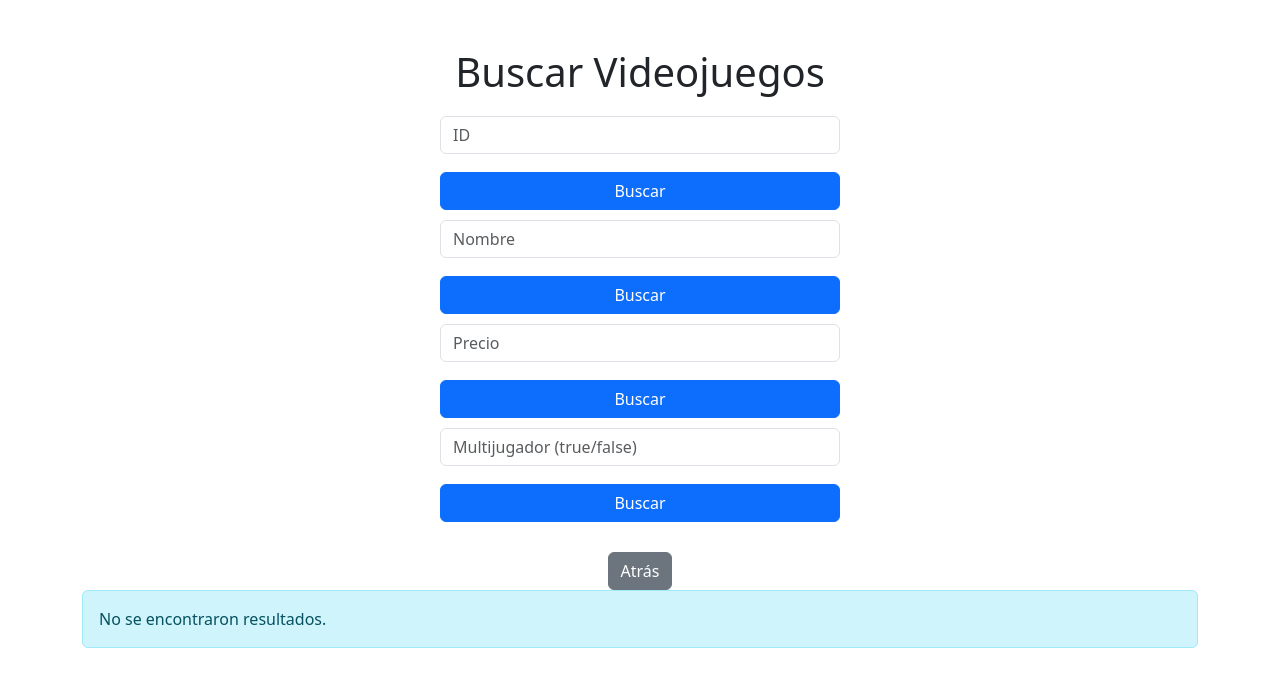
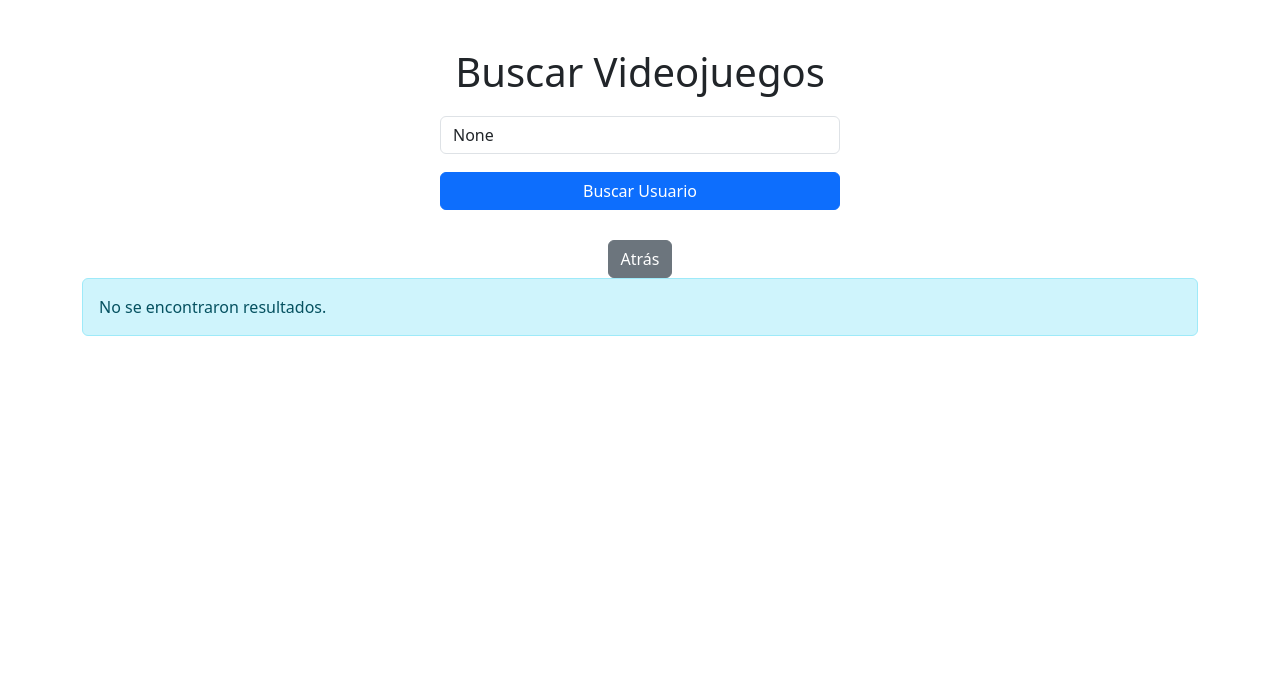
Before and after one commit to Konan03/Cliente2Django, a Django app: page /videojuego/searchV/ in a window 1280 px wide. Shown: the part 56-743 px from the top of the page. Run offline with Django 5.2, Linux system fonts and the light colour scheme; data that the repository does not hold is empty; some libraries are stand-ins or nearby versions.

Commit message:
fix search videojuegos

```diff
--- a/crudApp/templates/crudApp/CrudVideojuego/CreateV.html
+++ b/crudApp/templates/crudApp/CrudVideojuego/CreateV.html
@@ -75,6 +75,9 @@
     </div>
 
     {% if usuario %}
+    <div class="alert alert-info text-center">
+        <strong>Usuario encontrado:</strong> {{ usuario_nombre }}
+    </div>
     <div class="mb-3 d-flex justify-content-center">
         <form method="POST">
             {% csrf_token %}
--- a/crudApp/templates/crudApp/CrudVideojuego/DeleteV.html
+++ b/crudApp/templates/crudApp/CrudVideojuego/DeleteV.html
@@ -56,6 +56,10 @@
     </div>
 
     {% if usuario %}
+    <div class="alert alert-info text-center">
+        <strong>Usuario encontrado:</strong> {{ usuario_nombre }}
+    </div>
+
     <!-- Formulario para buscar videojuego -->
     <div class="search-container">
         <form action="{% url 'delete_videojuego' %}" method="GET">
--- a/crudApp/templates/crudApp/CrudVideojuego/SearchV.html
+++ b/crudApp/templates/crudApp/CrudVideojuego/SearchV.html
@@ -3,7 +3,6 @@
 <head>
     <meta charset="UTF-8">
     <title>Buscar Videojuegos</title>
-    <!-- Bootstrap CSS -->
     <link rel="stylesheet" href="https://maxcdn.bootstrapcdn.com/bootstrap/4.5.2/css/bootstrap.min.css">
     <style>
         .btn-primary-custom {
@@ -47,24 +46,43 @@
 <div class="container mt-4">
     <h1 class="mb-3 d-flex justify-content-center">Buscar Videojuegos</h1>
 
+    <!-- Formulario para buscar usuario -->
     <div class="search-container">
         <form action="{% url 'search_videojuegos' %}" method="GET">
+            <input class="form-control mb-2" type="search" placeholder="ID del Usuario" aria-label="Search" name="usuario_id" value="{{ usuario_id }}">
+            <button class="btn btn-primary btn-block btn-primary-custom" type="submit">Buscar Usuario</button>
+        </form>
+    </div>
+
+    {% if usuario %}
+    <div class="mt-4">
+        <h3 class="mb-3 d-flex justify-content-center">Usuario: {{ usuario.nombre }}</h3>
+
+        <!-- Formularios para buscar videojuegos -->
+        <div class="search-container">
+            <form action="{% url 'search_videojuegos' %}" method="GET">
+                <input type="hidden" name="usuario_id" value="{{ usuario.id }}">
                 <input class="form-control mb-2" type="text" placeholder="ID" aria-label="Search" name="id">
                 <button class="btn btn-primary btn-block btn-primary-custom" type="submit">Buscar</button>
             </form>
             <form action="{% url 'search_videojuegos' %}" method="GET">
+                <input type="hidden" name="usuario_id" value="{{ usuario.id }}">
                 <input class="form-control mb-2" type="text" placeholder="Nombre" aria-label="Search" name="nombre">
                 <button class="btn btn-primary btn-block btn-primary-custom" type="submit">Buscar</button>
             </form>
             <form action="{% url 'search_videojuegos' %}" method="GET">
+                <input type="hidden" name="usuario_id" value="{{ usuario.id }}">
                 <input class="form-control mb-2" type="text" placeholder="Precio" aria-label="Search" name="precio">
                 <button class="btn btn-primary btn-block btn-primary-custom" type="submit">Buscar</button>
             </form>
             <form action="{% url 'search_videojuegos' %}" method="GET">
+                <input type="hidden" name="usuario_id" value="{{ usuario.id }}">
                 <input class="form-control mb-2" type="text" placeholder="Multijugador (true/false)" aria-label="Search" name="multijugador">
                 <button class="btn btn-primary btn-block btn-primary-custom" type="submit">Buscar</button>
             </form>
         </div>
+    </div>
+    {% endif %}
 
     <div class="btn-group-custom">
         <a href="{% url 'videojuego' %}" class="btn btn-secondary">Atrás</a>
--- a/crudApp/views.py
+++ b/crudApp/views.py
@@ -36,6 +36,7 @@
 def add_videojuego(request):
     usuario = None
     form = VideojuegoCreateForm()
+    usuario_nombre = None
 
     if request.method == 'GET':
         usuario_id = request.GET.get('usuario_id')
@@ -43,6 +44,7 @@
             response = requests.get(f'http://localhost:8080/usuarios/{usuario_id}')
             if response.status_code == 200:
                 usuario = response.json()
+                usuario_nombre = usuario.get('nombre', '')
                 form = VideojuegoCreateForm(initial={'usuario_id': usuario_id})
             else:
                 messages.error(request, 'Usuario no encontrado.')
@@ -78,7 +80,11 @@
         else:
             messages.error(request, 'El formulario no es válido.')
 
-    return render(request, 'crudApp/CrudVideojuego/CreateV.html', {'form': form, 'usuario': usuario})
+    return render(request, 'crudApp/CrudVideojuego/CreateV.html', {
+        'form': form,
+        'usuario': usuario,
+        'usuario_nombre': usuario_nombre
+    })
 
 
 
@@ -105,68 +111,11 @@
     })
 
 
+
 def update_videojuego(request):
-    try:
-        if request.method == 'POST':
-            form = VideojuegoUpdateForm(request.POST)
-            if form.is_valid():
-                videojuego_id = form.cleaned_data['id']
-                usuario_id = request.POST.get('usuario_id')
-                form_data = form.cleaned_data
-                form_data['fechaLanzamiento'] = form_data['fechaLanzamiento'].strftime('%Y-%m-%dT%H:%M')
-
-                # Eliminamos el id del formulario para que no se incluya al actualizar
-                del form_data['id']
-                for key, value in form_data.items():
-                    if isinstance(value, Decimal):
-                        form_data[key] = float(value)
-                    elif isinstance(value, datetime):
-                        form_data[key] = value.replace(tzinfo=None).isoformat()
-
-                response = requests.put(f'http://localhost:8080/videojuegos/{usuario_id}/{videojuego_id}', json=form_data,
-                                        headers={'Content-Type': 'application/json'})
-                if response.status_code == 200:
-                    messages.success(request, 'El videojuego se ha actualizado con éxito')
-                    return redirect('update_videojuego')
-                else:
-                    messages.error(request, f'Error al actualizar el videojuego en el backend de Spring Boot. '
-                                            f'Código de estado: {response.status_code}')
-            else:
-                messages.error(request, 'El formulario no es válido.')
-        else:
-            usuario_id = request.GET.get('usuario_id')
-            videojuego_id = request.GET.get('videojuego_id')
-
-            if usuario_id and not videojuego_id:
-                response_usuario = requests.get(f'http://localhost:8080/usuarios/{usuario_id}')
-                if response_usuario.status_code == 200:
-                    usuario_data = response_usuario.json()
-                    return render(request, 'crudApp/CrudVideojuego/UpdateV.html', {'usuario': usuario_data})
-                else:
-                    messages.error(request, f'Usuario no encontrado. Código de estado: {response_usuario.status_code}')
-                    return redirect('update_videojuego')
-
-            if usuario_id and videojuego_id:
-                response = requests.get(f'http://localhost:8080/videojuegos/{usuario_id}/{videojuego_id}')
-                if response.status_code == 200:
-                    videojuego_data = response.json()
-                    form = VideojuegoUpdateForm(initial=videojuego_data)
-                    return render(request, 'crudApp/CrudVideojuego/UpdateV.html', {'form': form, 'usuario_id': usuario_id, 'videojuego': videojuego_data})
-                else:
-                    messages.error(request, f'Videojuego no encontrado. Código de estado: {response.status_code}')
-                    return redirect('update_videojuego')
-            else:
-                form = VideojuegoUpdateForm()
-    except Exception as e:
-        messages.error(request, f'Ocurrió un error: {e}')
-
-    form = VideojuegoUpdateForm()
-    return render(request, 'crudApp/CrudVideojuego/UpdateV.html', {'form': form})
-
-
-def delete_videojuego(request):
     usuario = None
     videojuego = None
+    usuario_nombre = None
 
     if request.method == 'GET':
         usuario_id = request.GET.get('usuario_id')
@@ -176,6 +125,73 @@
             response = requests.get(f'http://localhost:8080/usuarios/{usuario_id}')
             if response.status_code == 200:
                 usuario = response.json()
+                usuario_nombre = usuario.get('nombre', '')
+
+                if videojuego_id:
+                    response = requests.get(f'http://localhost:8080/videojuegos/{usuario_id}/{videojuego_id}')
+                    if response.status_code == 200:
+                        videojuego = response.json()
+                        form = VideojuegoUpdateForm(initial=videojuego)
+                    else:
+                        messages.error(request, 'Videojuego no encontrado.')
+                        form = None
+                else:
+                    form = None
+            else:
+                messages.error(request, 'Usuario no encontrado.')
+                form = None
+        else:
+            form = None
+
+    if request.method == 'POST':
+        form = VideojuegoUpdateForm(request.POST)
+        if form.is_valid():
+            videojuego_id = form.cleaned_data['id']
+            usuario_id = request.POST.get('usuario_id')
+            form_data = form.cleaned_data
+            form_data['fechaLanzamiento'] = form_data['fechaLanzamiento'].strftime('%Y-%m-%dT%H:%M')
+
+            # Eliminamos el id del formulario para que no se incluya al actualizar
+            del form_data['id']
+            for key, value in form_data.items():
+                if isinstance(value, Decimal):
+                    form_data[key] = float(value)
+                elif isinstance(value, datetime):
+                    form_data[key] = value.replace(tzinfo=None).isoformat()
+
+            response = requests.put(f'http://localhost:8080/videojuegos/{usuario_id}/{videojuego_id}', json=form_data,
+                                    headers={'Content-Type': 'application/json'})
+            if response.status_code == 200:
+                messages.success(request, 'El videojuego se ha actualizado con éxito')
+                return redirect('update_videojuego')
+            else:
+                messages.error(request, f'Error al actualizar el videojuego en el backend de Spring Boot. '
+                                        f'Código de estado: {response.status_code}')
+        else:
+            messages.error(request, 'El formulario no es válido.')
+
+    return render(request, 'crudApp/CrudVideojuego/UpdateV.html', {
+        'form': form,
+        'usuario': usuario,
+        'usuario_nombre': usuario_nombre,
+        'videojuego': videojuego
+    })
+
+
+def delete_videojuego(request):
+    usuario = None
+    videojuego = None
+    usuario_nombre = None
+
+    if request.method == 'GET':
+        usuario_id = request.GET.get('usuario_id')
+        videojuego_id = request.GET.get('videojuego_id')
+
+        if usuario_id:
+            response = requests.get(f'http://localhost:8080/usuarios/{usuario_id}')
+            if response.status_code == 200:
+                usuario = response.json()
+                usuario_nombre = usuario.get('nombre', '')
                 if videojuego_id:
                     response = requests.get(f'http://localhost:8080/videojuegos/{usuario_id}/{videojuego_id}')
                     if response.status_code == 200:
@@ -200,38 +216,49 @@
         else:
             messages.error(request, 'ID de usuario o videojuego no proporcionado.')
 
-    return render(request, 'crudApp/CrudVideojuego/DeleteV.html', {'usuario': usuario, 'videojuego': videojuego})
+    return render(request, 'crudApp/CrudVideojuego/DeleteV.html', {'usuario': usuario, 'videojuego': videojuego, 'usuario_nombre': usuario_nombre})
 
 
 
 def search_videojuegos(request):
-     videojuegos = []
-     messages = ""
-     if request.method == 'GET':
-         params = {
-             'id': request.GET.get('id'),
-             'nombre': request.GET.get('nombre'),
-             'precio': request.GET.get('precio'),
-             'multijugador': request.GET.get('multijugador'),
-         }
+    usuario = None
+    videojuegos = []
+    usuario_id = request.GET.get('usuario_id')
 
-         # Filtrando los parámetros que son None
-         params = {k: v for k, v in params.items() if v is not None and v != ""}
+    if usuario_id:
+        try:
+            response_usuario = requests.get(f'http://localhost:8080/usuarios/{usuario_id}')
+            if response_usuario.status_code == 200:
+                usuario = response_usuario.json()
+            else:
+                messages.error(request, 'Usuario no encontrado.')
+        except requests.RequestException as e:
+            messages.error(request, str(e))
 
-         try:
-             response = requests.get("http://localhost:8080/videojuegos", params=params)
-             if response.status_code == 200:
-                 videojuegos = response.json()
-             else:
-                 messages = "No se encontraron videojuegos con los criterios proporcionados."
-         except requests.RequestException as e:
-             messages = str(e)
+    if usuario:
+        params = {
+            'id': request.GET.get('id'),
+            'nombre': request.GET.get('nombre'),
+            'precio': request.GET.get('precio'),
+            'multijugador': request.GET.get('multijugador'),
+        }
 
-     return render(request, 'crudApp/CrudVideojuego/SearchV.html', {
-         'videojuegos': videojuegos,
-         'messages': messages
-     })
+        params = {k: v for k, v in params.items() if v is not None and v != ""}
 
+        try:
+            response = requests.get(f'http://localhost:8080/videojuegos/usuario/{usuario_id}', params=params)
+            if response.status_code == 200:
+                videojuegos = response.json()
+            else:
+                messages.error(request, "No se encontraron videojuegos con los criterios proporcionados.")
+        except requests.RequestException as e:
+            messages.error(request, str(e))
+
+    return render(request, 'crudApp/CrudVideojuego/SearchV.html', {
+        'usuario': usuario,
+        'videojuegos': videojuegos,
+        'usuario_id': usuario_id,
+    })
 
 def add_usuario(request):
     if request.method == 'POST':
```
Also changed, not shown: crudApp/templates/crudApp/CrudVideojuego/UpdateV.html (+13 -7 lines). Lines whose indentation alone changed are shown as unchanged.
